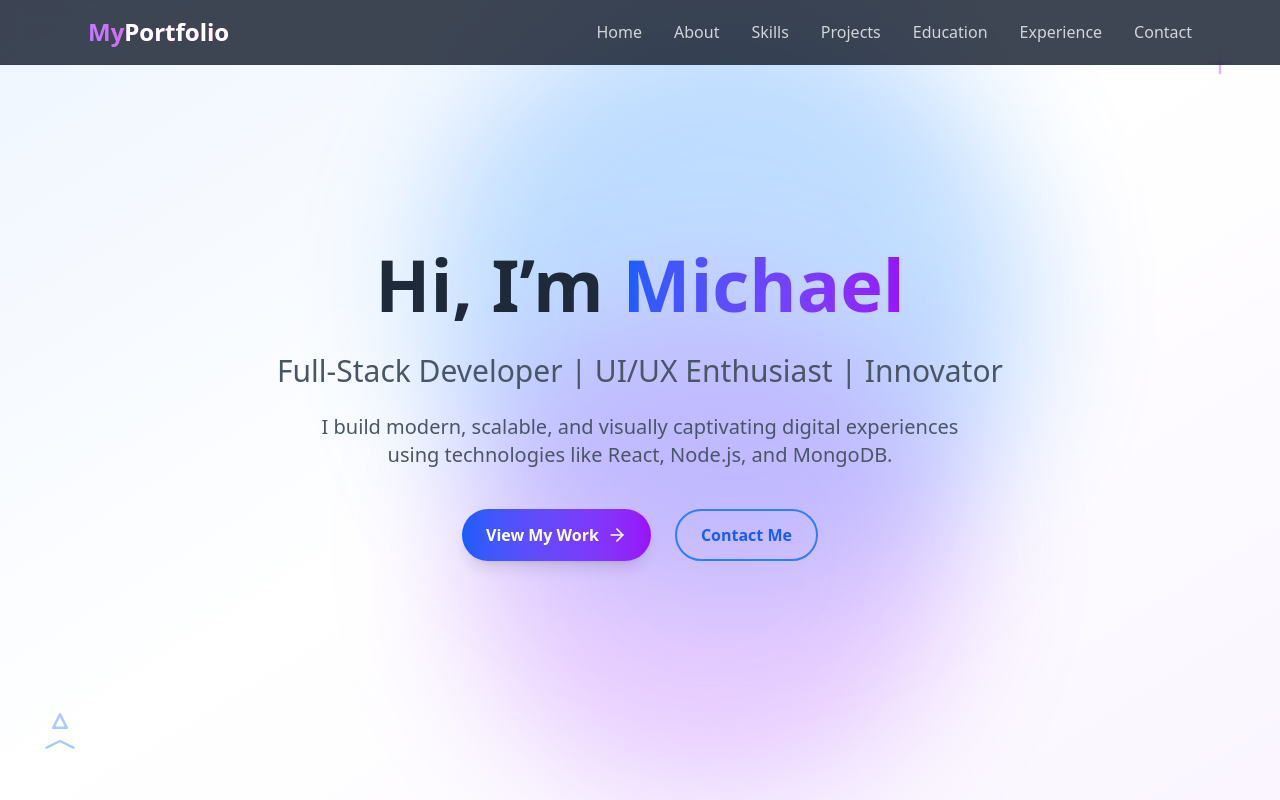
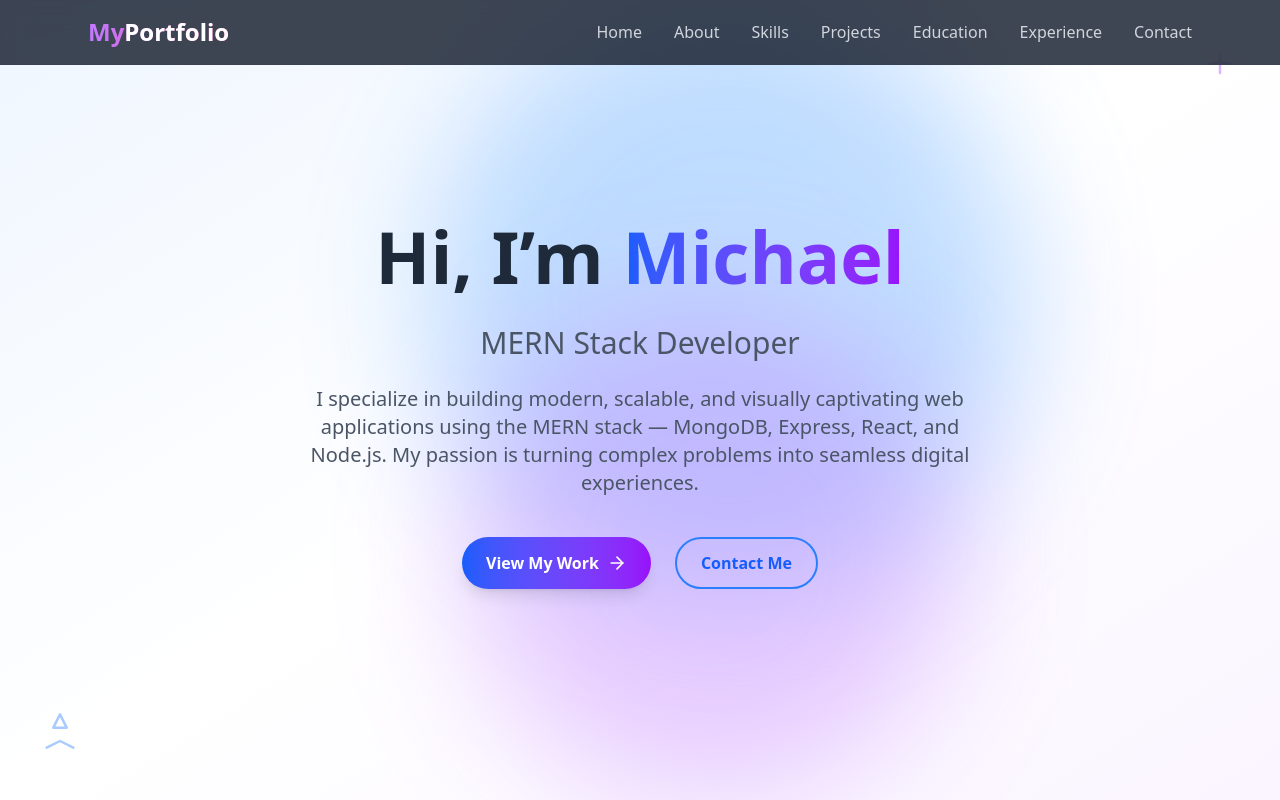
Before and after one commit to mike-PG65/myportfolio, a React (Vite) app: page / in a window 1280 px wide. Built offline with nearby package versions, Linux system fonts and the light colour scheme.

Commit message:
changed the base url

```diff
--- a/src/pages/Home.jsx
+++ b/src/pages/Home.jsx
@@ -38,7 +38,7 @@ const Home = () => {
           animate={{ opacity: 1 }}
           transition={{ delay: 0.6 }}
         >
-          Full-Stack Developer | UI/UX Enthusiast | Innovator
+          MERN Stack Developer
         </motion.h2>
 
         <motion.p
@@ -47,8 +47,8 @@ const Home = () => {
           animate={{ opacity: 1 }}
           transition={{ delay: 0.8 }}
         >
-          I build modern, scalable, and visually captivating digital experiences using
-          technologies like React, Node.js, and MongoDB.
+          I specialize in building modern, scalable, and visually captivating web applications using the MERN stack — MongoDB, Express, React, and Node.js.
+          My passion is turning complex problems into seamless digital experiences.
         </motion.p>
 
         <motion.div
```
